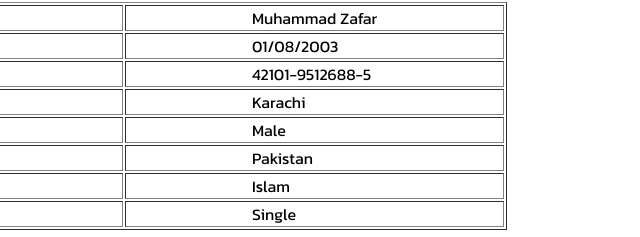
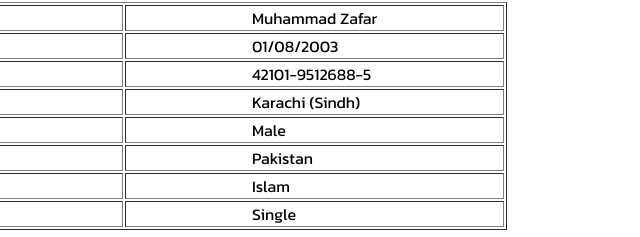
Before and after one commit to MuhammadFaizan2003/MY-CV, a plain HTML site: page index.html in a window 1280 px wide. Shown: the part 324-561 px from the top of the page, 232-872 px from the left. Drawn offline with Linux system fonts and the light colour scheme.

Commit message:
Complete File...

```diff
--- a/index.html
+++ b/index.html
@@ -76,7 +76,7 @@
         </tr>
         <tr>
             <td>Domicile PRC</td>
-            <td>Karachi</td>
+            <td>Karachi (Sindh)</td>
         </tr>
         <tr>
             <td>Gender</td>
```
